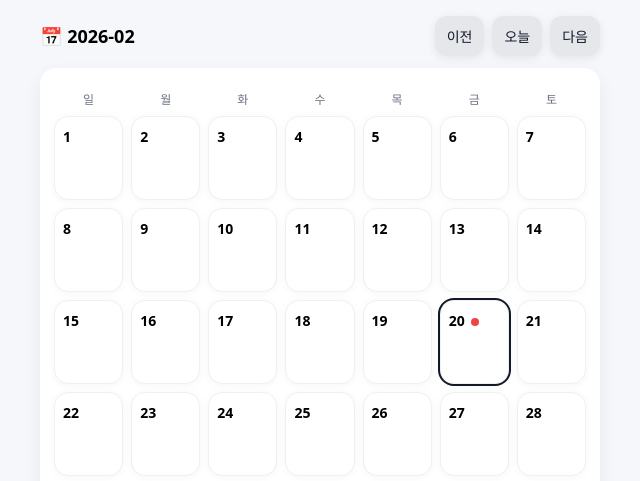
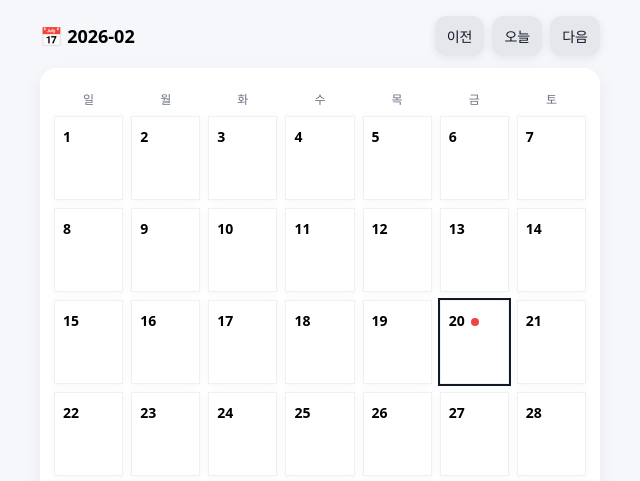
Before and after one commit to bluemon777-say/todo-pwm, a plain HTML site: page index.html in a window 1280 px wide. Shown: the top 481 px of the page, 320-960 px from the left. Drawn offline with Linux system fonts and the light colour scheme.

Commit message:
Modify border-radius of cell class to 0px
Changed border-radius of cell class from 14px to 0px.

```diff
--- a/index.html
+++ b/index.html
@@ -27,7 +27,7 @@
     .dow div { text-align: center; font-size: 12px; color: #6b7280; }
     .grid { display: grid; grid-template-columns: repeat(7, 1fr); gap: 8px; }
     .cell {
-      background: #fff; border: 1px solid #eef0f4; border-radius: 14px; padding: 10px 8px;
+      background: #fff; border: 1px solid #eef0f4; border-radius: 0px; padding: 10px 8px;
       min-height: 62px; display: flex; flex-direction: column; gap: 6px; cursor: pointer;
       box-shadow: 0 1px 8px rgba(0,0,0,.04);
       user-select: none;
```
